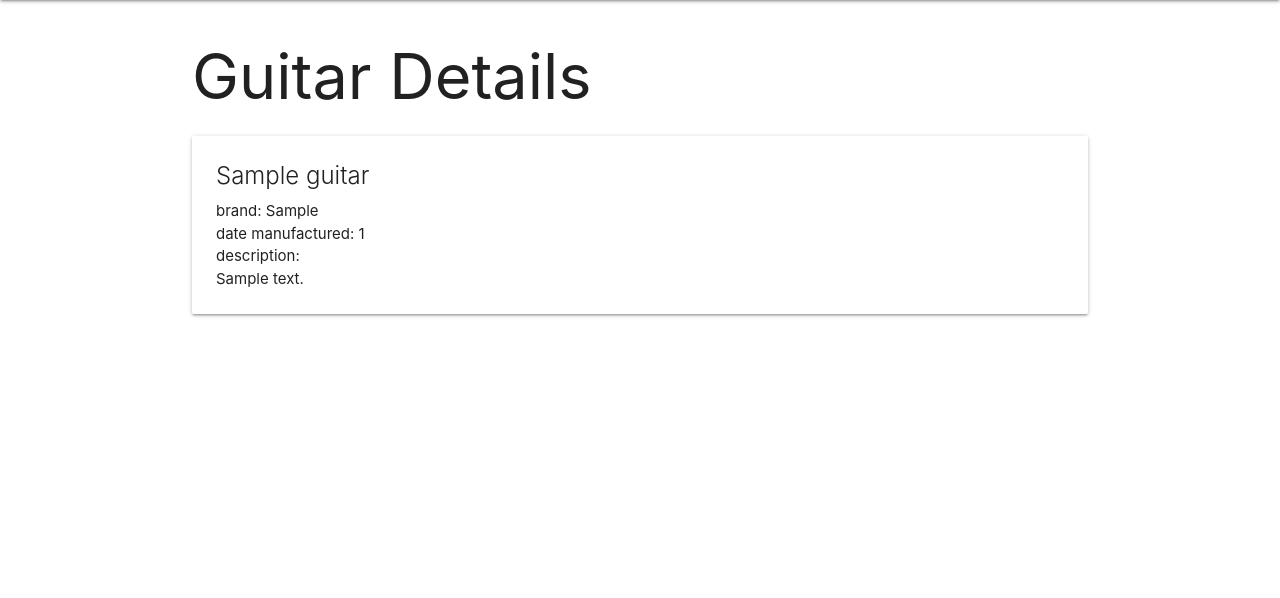
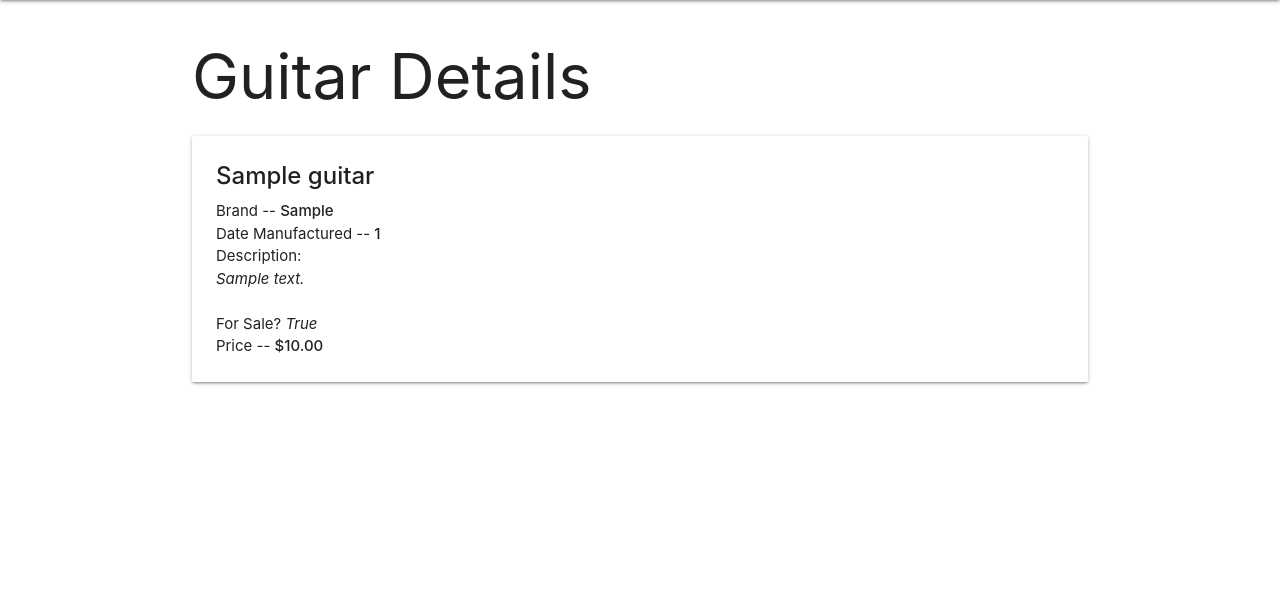
Before and after one commit to cherch173/guitarcollector, a Django app: page /guitars/1/ in a window 1280 px wide. Shown: the part 64-662 px from the top of the page. Run offline with Django 4.2, Linux system fonts and the light colour scheme; tables that the repository leaves empty hold one stand-in row (values such as "Sample post").

Commit message:
criteria expanded in details page

```diff
--- a/main_app/templates/guitars/detail.html
+++ b/main_app/templates/guitars/detail.html
@@ -7,12 +7,40 @@
   <div class="card-content">
     <span class="card-title">
         <p>
-        {{ guitar.name }}
+            <strong>
+                {{ guitar.name }}
+            </strong>
         </p>
     </span>
-    <p>brand: {{ guitar.brand }}</p>
-    <p>date manufactured: {{ guitar.date }}</p>
-    <p>description: {{ guitar.description|linebreaks }}</p>
+    <p>
+        Brand --
+        <strong>
+            {{ guitar.brand }}
+        </strong>
+    </p>
+    <p>
+        Date Manufactured --
+        <strong>
+            {{ guitar.date }}
+        </strong>
+    </p>
+    <p>Description:
+        <i>
+            {{ guitar.description|linebreaks }}
+        </i>
+    </p>
+    <br>
+    <p>For Sale?
+        <i>
+            {{ guitar.for_sale}}
+        </i>
+    </p>
+    <p>
+        Price --
+        <strong>
+            ${{ guitar.price }}
+        </strong>
+    </p>
   </div>
 </div>
 
--- a/main_app/templates/guitars/index.html
+++ b/main_app/templates/guitars/index.html
@@ -46,7 +46,7 @@
         <strong>
           Asking Price --
         </strong>
-        {{ guitar.price }}
+        ${{ guitar.price }}
       </p>
     </div>
 </div>
```
